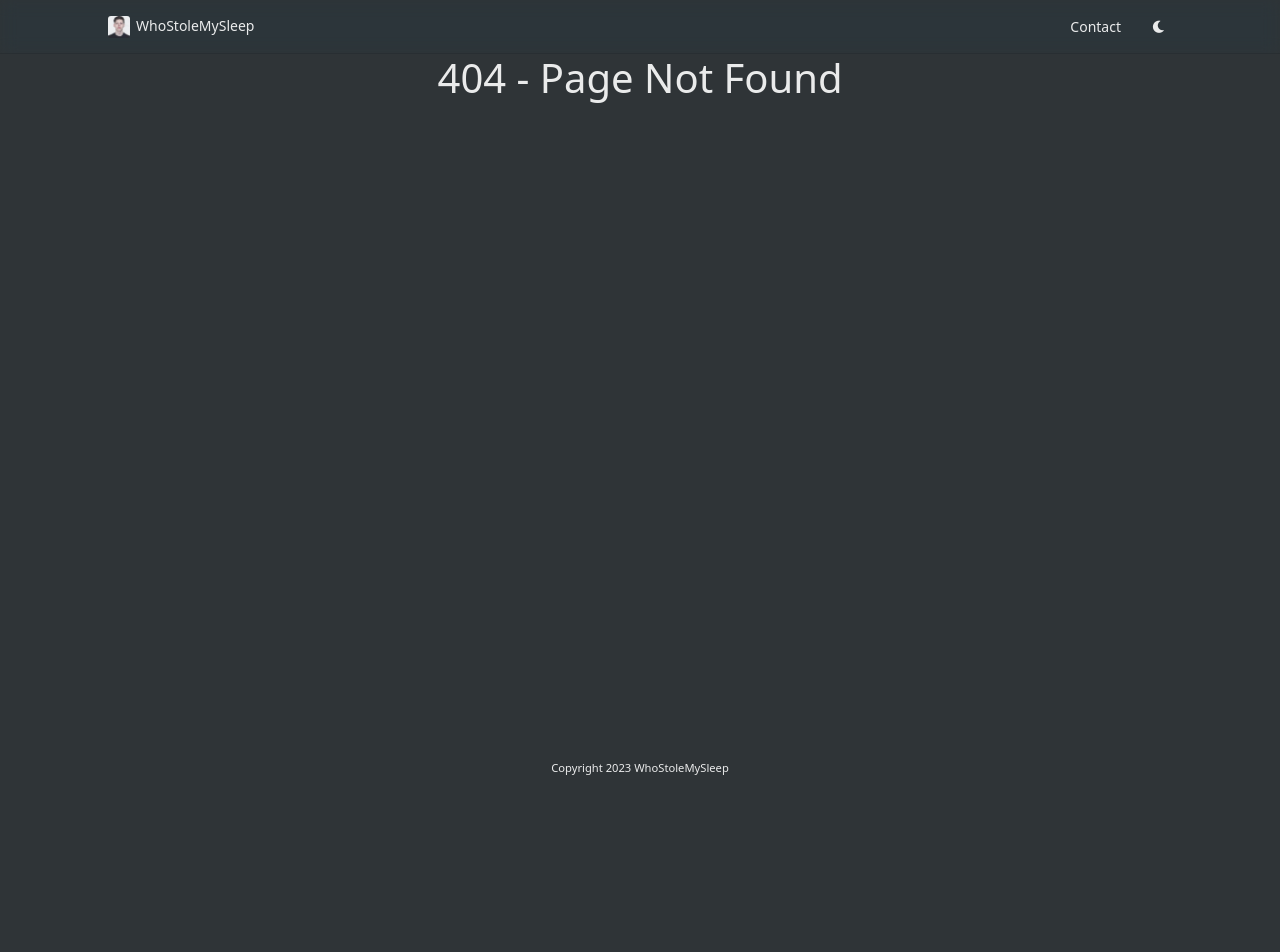
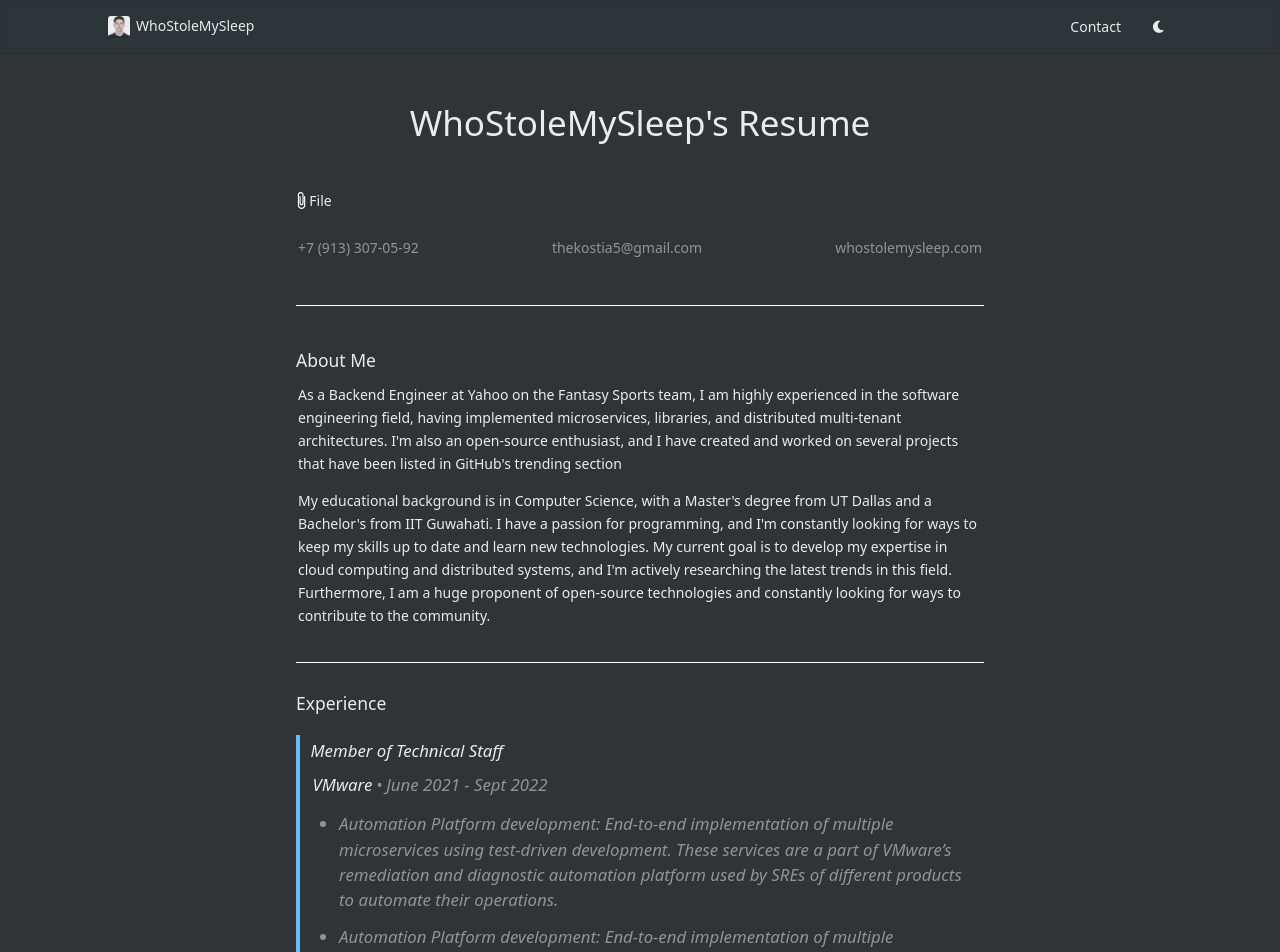
Before and after one commit to WhoStoleMySleep/Portfolio, a Next.js app: page /resume in a window 1280 px wide. Before the commit this address had no page. Shown: the top 952 px of the page. Before the commit the page ends 800 px from the top, so only its background shows below. Built offline with nearby package versions, Linux system fonts and the light colour scheme.

Commit message:
feat: create a Resume page

```diff
--- /dev/null
+++ b/app/resume/page.module.scss
@@ -0,0 +1,160 @@
+.resume {
+  max-width: 720px;
+  margin: 0 auto;
+  margin-top: 48px;
+  padding-left: calc(min(16px, 8vw));
+  padding-right: calc(min(16px, 8vw));
+
+  &__title {
+    font-size: 2.5em;
+    margin-bottom: 40px;
+  }
+
+  &__file-link {
+    display: flex;
+    height: 33px;
+    width: 100%;
+    align-items: center;
+  }
+
+  &__icon {
+    width: 11.33px;
+    height: 17.63px;
+    object-fit: cover;
+    margin-right: 2px;
+    filter: invert(1);
+  }
+
+  article {
+    border-bottom: 1px solid white;
+  }
+
+  &__contacts {
+    height: 89px;
+    padding-bottom: 28px;
+    display: flex;
+    align-items: center;
+    justify-content: space-between;
+    color: hsla(195,2%,60%,.95);
+    margin-bottom: 28px;
+  }
+
+  &__number,
+  &__email,
+  &__site,
+  &__about-me-text,
+  &__company-and-date,
+  &__place-or-date {
+    padding: 0.5em 2px;
+  }
+
+  &__number,
+  &__email,
+  &__site,
+  &__about-me-text,
+  &__company-and-date,
+  &__company,
+  &__date,
+  &__faculty,
+  &__job-description,
+  &__place-of-study,
+  &__study-dates,
+  &__all-learned {
+    font-weight: 400;
+  }
+
+  &__about-me {
+    padding-top: 14px;
+    padding-bottom: 28px;
+  }
+
+  &__article-title {
+    font-size: 17.5px;
+    margin-bottom: 3.5px;
+  }
+
+  &__about-me-text {
+    line-height: 1.65;
+  }
+
+  &__experience {
+    margin-top: 28px;
+    padding-bottom: 28px;
+  }
+
+  blockquote {
+    border-left: 4px solid #67bdfc;
+    padding: 0.2em 0.75em;
+    line-height: 1.5;
+    font-style: italic;
+    margin: 20px 0;
+
+    * {
+      font-size: 16.8px;
+    }
+  }
+
+  &__company-and-date,
+  &__place-or-date {
+    display: flex;
+  }
+
+  &__date,
+  &__study-dates,
+  &__job-duties-item {
+    color: hsla(195,2%,60%,.95);
+    list-style-type: disc;
+  }
+
+  &__job-duties {
+    padding-inline-start: 1.7em;
+  }
+
+  &__job-title,
+  &__job-description {
+    display: inline;
+  }
+
+  &__date,
+  &__study-dates {
+    &::before {
+      content: " • ";
+      display: inline-block;
+      width: 10px;
+      margin-left: 4px;
+      font-size: 16px;
+    }
+  }
+
+  &__job-duties-item {
+    padding: 6px 0;
+  }
+
+  &__education {
+    margin-top: 28px;
+    padding-bottom: 28px;
+  }
+
+  &__skills {
+    margin-top: 28px;
+    padding-bottom: 28px;
+  }
+
+  &__skill-title,
+  &__all-learned {
+    display: inline;
+  }
+
+  &__skills-list {
+    padding-inline-start: 1.7em;
+  }
+
+  &__working-languages,
+  &__frameworks,
+  &__cloud-devops,
+  &__tools {
+    list-style-type: disc;
+    padding: 6px 0;
+    line-height: 1.65;
+  }
+}
--- /dev/null
+++ b/app/resume/page.tsx
@@ -0,0 +1,141 @@
+import Link from 'next/link';
+import clip from '@/assets/image/clip.svg';
+import Image from 'next/image'
+import styles from './page.module.scss'
+
+function Resume() {
+  return (
+    <main className={styles.resume}>
+      <h1 className={styles["resume__title"]}>WhoStoleMySleep's Resume</h1>
+      <Link
+        href='@/assets/Науменко Константин Николаевич - Full stak developer - cv.doc'
+        download={''}
+        target="_blank"
+        className={styles['resume__file-link']}
+      >
+        <Image src={clip} alt={''} className={styles["resume__icon"]} />
+        File
+      </Link>
+      <article className={styles["resume__contacts"]}>
+        <Link className={styles["resume__number"]} href={'tel:+79133070592'}>
+          +7 (913) 307-05-92
+        </Link>
+        <Link className={styles["resume__email"]} href={'mailto:thekostia5@gmail.com'}>
+          thekostia5@gmail.com
+        </Link>
+        <Link className={styles["resume__site"]} href={'https://whostolemysleep.com'} target="_blank">
+          whostolemysleep.com
+        </Link>
+      </article>
+      <article className={styles["resume__about-me"]}>
+        <h4 className={styles["resume__article-title"]}>
+          About Me
+        </h4>
+        <p className={styles["resume__about-me-text"]}>
+          As a Backend Engineer at Yahoo on the Fantasy Sports team, I am highly experienced in the software engineering field, having implemented microservices, libraries, and distributed multi-tenant architectures. I'm also an open-source enthusiast, and I have created and worked on several projects that have been listed in GitHub's trending section
+        </p>
+        <p className={styles["resume__about-me-text"]}>
+          My educational background is in Computer Science, with a Master's degree from UT Dallas and a Bachelor's from IIT Guwahati. I have a passion for programming, and I'm constantly looking for ways to keep my skills up to date and learn new technologies. My current goal is to develop my expertise in cloud computing and distributed systems, and I'm actively researching the latest trends in this field. Furthermore, I am a huge proponent of open-source technologies and constantly looking for ways to contribute to the community.
+        </p>
+      </article>
+      <article className={styles["resume__experience"]}>
+        <h4 className={styles["resume__article-title"]}>
+          Experience
+        </h4>
+        <blockquote className={styles['resume__experience-element']}>
+          <p className={styles["resume__current-position"]}>
+            Member of Technical Staff
+          </p>
+          <span className={styles["resume__company-and-date"]}>
+            <p className={styles["resume__company"]}>
+              VMware
+            </p>
+            <time className={styles["resume__date"]} dateTime='June 2021 - Sept 2022'>
+              June 2021 - Sept 2022
+            </time>
+          </span>
+          <ul className={styles["resume__job-duties"]}>
+            <li className={styles["resume__job-duties-item"]}>
+              <p className={styles["resume__job-title"]}>Automation Platform development: </p>
+              <p className={styles["resume__job-description"]}>
+                End-to-end implementation of multiple microservices using test-driven development. These services are a part of VMware’s remediation and diagnostic automation platform used by SREs of different products to automate their operations.
+              </p>
+            </li>
+            <li className={styles["resume__job-duties-item"]}>
+              <p className={styles["resume__job-title"]}>Automation Platform development: </p>
+              <p className={styles["resume__job-description"]}>
+                End-to-end implementation of multiple microservices using test-driven development. These services are a part of VMware’s remediation and diagnostic automation platform used by SREs of different products to automate their operations.
+              </p>
+            </li>
+            <li className={styles["resume__job-duties-item"]}>
+              <p className={styles["resume__job-title"]}>Automation Platform development: </p>
+              <p className={styles["resume__job-description"]}>
+                End-to-end implementation of multiple microservices using test-driven development. These services are a part of VMware’s remediation and diagnostic automation platform used by SREs of different products to automate their operations.
+              </p>
+            </li>
+          </ul>
+        </blockquote>
+      </article>
+      <article className={styles["resume__education"]}>
+        <h4 className={styles["resume__article-title"]}>Education</h4>
+        <blockquote className={styles["resume__education-element"]}>
+          <p className={styles["resume__faculty"]}>
+            Master of Science in Computer Science
+          </p>
+          <span className={styles["resume__place-or-date"]}>
+            <p className={styles["resume__place-of-study"]}>
+              The University of Texas at Dallas
+            </p>
+            <time className={styles["resume__study-dates"]} dateTime='2019 - 2021'>
+              2019 - 2021
+            </time>
+          </span>
+        </blockquote>
+        <blockquote className={styles["resume__education-element"]}>
+          <p className={styles["resume__faculty"]}>
+            Master of Science in Computer Science
+          </p>
+          <span className={styles["resume__place-or-date"]}>
+            <p className={styles["resume__place-of-study"]}>
+              The University of Texas at Dallas
+            </p>
+            <time className={styles["resume__study-dates"]} dateTime='2019 - 2021'>
+              2019 - 2021
+            </time>
+          </span>
+        </blockquote>
+      </article>
+      <article className={styles["resume__skills"]}>
+        <h4 className={styles["resume__article-title"]}>Skills</h4>
+        <ul className={styles["resume__skills-list"]}>
+          <li className={styles["resume__working-languages"]}>
+            <p className={styles["resume__skill-title"]}>Languages: </p>
+            <span className={styles["resume__all-learned"]}>
+              Java (5 years), Python (3 years), Bash
+            </span>
+          </li>
+          <li className={styles["resume__frameworks"]}>
+            <p className={styles["resume__skill-title"]}>Frameworks: </p>
+            <span className={styles["resume__all-learned"]}>
+              Spring Framework, JUnit, Mockito, Flask
+            </span>
+          </li>
+          <li className={styles["resume__cloud-devops"]}>
+            <p className={styles["resume__skill-title"]}>Cloud & DevOps: </p>
+            <span className={styles["resume__all-learned"]}>
+              AWS, Kubernetes, Docker, Microservices, nginx, helm
+            </span>
+          </li>
+          <li className={styles["resume__tools"]}>
+            <p className={styles["resume__skill-title"]}>Tools: </p>
+            <span className={styles["resume__all-learned"]}>
+              Git, Jenkins CI, MySQL, REST API, Jira, Gradle, Maven, Wavefront
+            </span>
+          </li>
+        </ul>
+      </article>
+    </main>
+  )
+}
+
+export default Resume;
```
Also changed, not shown: 1 other file (tests, documents, lock files or other folders).
